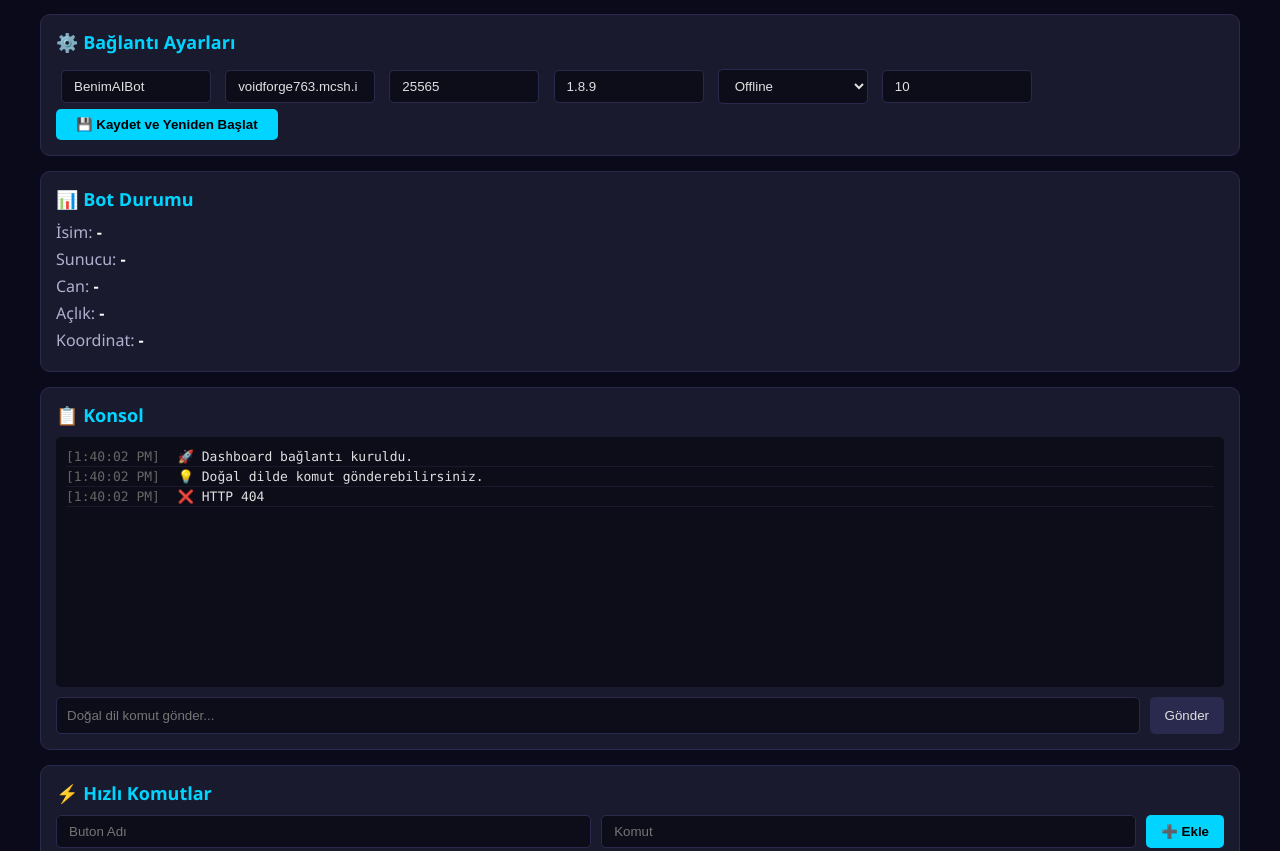
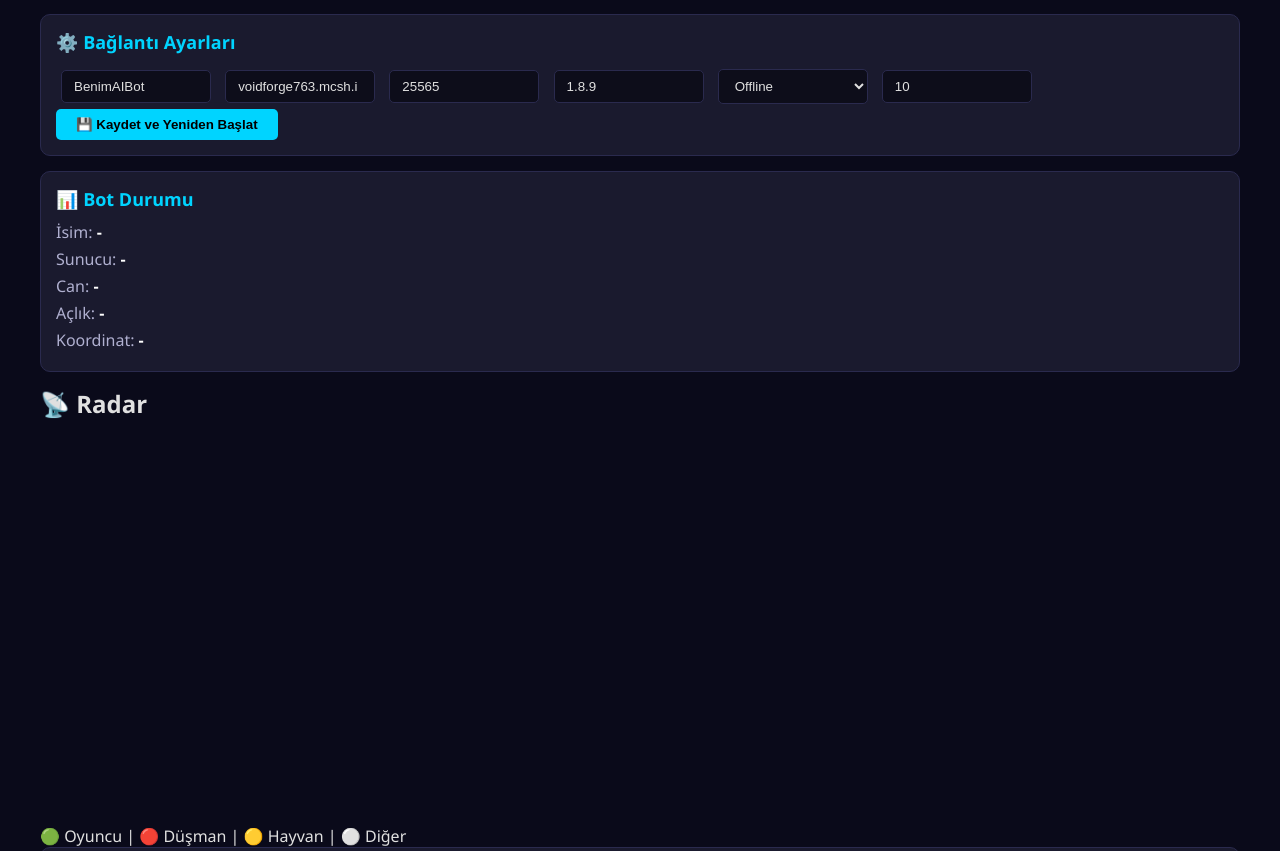
Before and after one commit to ahmetmerk779-png/bot, a website: page public/index.html in a window 1280 px wide. Shown: the part 101-952 px from the top of the page. Drawn offline with nearby package versions, Linux system fonts and the light colour scheme; no server answers.

Commit message:
Update index.html

```diff
--- a/public/index.html
+++ b/public/index.html
@@ -13,6 +13,7 @@
       <span id="status">🟢 Çevrimiçi</span>
     </header>
 
+    <!-- AYARLAR -->
     <div id="settings-panel">
       <h2>⚙️ Bağlantı Ayarları</h2>
       <form id="settingsForm">
@@ -29,6 +30,7 @@
       </form>
     </div>
 
+    <!-- BOT DURUMU -->
     <div id="botInfo">
       <h2>📊 Bot Durumu</h2>
       <p>İsim: <span id="botName">-</span></p>
@@ -38,6 +40,14 @@
       <p>Koordinat: <span id="coords">-</span></p>
     </div>
 
+    <!-- RADAR -->
+    <div id="radarContainer">
+      <h2>📡 Radar</h2>
+      <canvas id="radarCanvas" width="400" height="400"></canvas>
+      <p id="radarLegend">🟢 Oyuncu | 🔴 Düşman | 🟡 Hayvan | ⚪ Diğer</p>
+    </div>
+
+    <!-- KONSOL -->
     <div id="console">
       <h2>📋 Konsol</h2>
       <div id="logContainer"></div>
@@ -47,6 +57,7 @@
       </div>
     </div>
 
+    <!-- HIZLI KOMUTLAR -->
     <div id="quickCommands">
       <h2>⚡ Hızlı Komutlar</h2>
       <div id="addQuickCommand">
@@ -57,6 +68,7 @@
       <div id="quickCommandsList"></div>
     </div>
 
+    <!-- WAYPOINT -->
     <div id="waypointSection">
       <h2>📍 Waypoint Yönetimi</h2>
       <div>
@@ -75,6 +87,7 @@
       <ul id="waypointList"></ul>
     </div>
 
+    <!-- KEŞİF -->
     <div id="discoveriesSection">
       <h2>🗺️ Keşfedilen Yerler</h2>
       <ul id="discoveriesList"></ul>
@@ -84,6 +97,7 @@
       <p>Minecraft AI Bot v2.0 | Powered by Groq</p>
     </footer>
   </div>
+
   <script src="/socket.io/socket.io.js"></script>
   <script src="/script.js"></script>
 </body>
```
